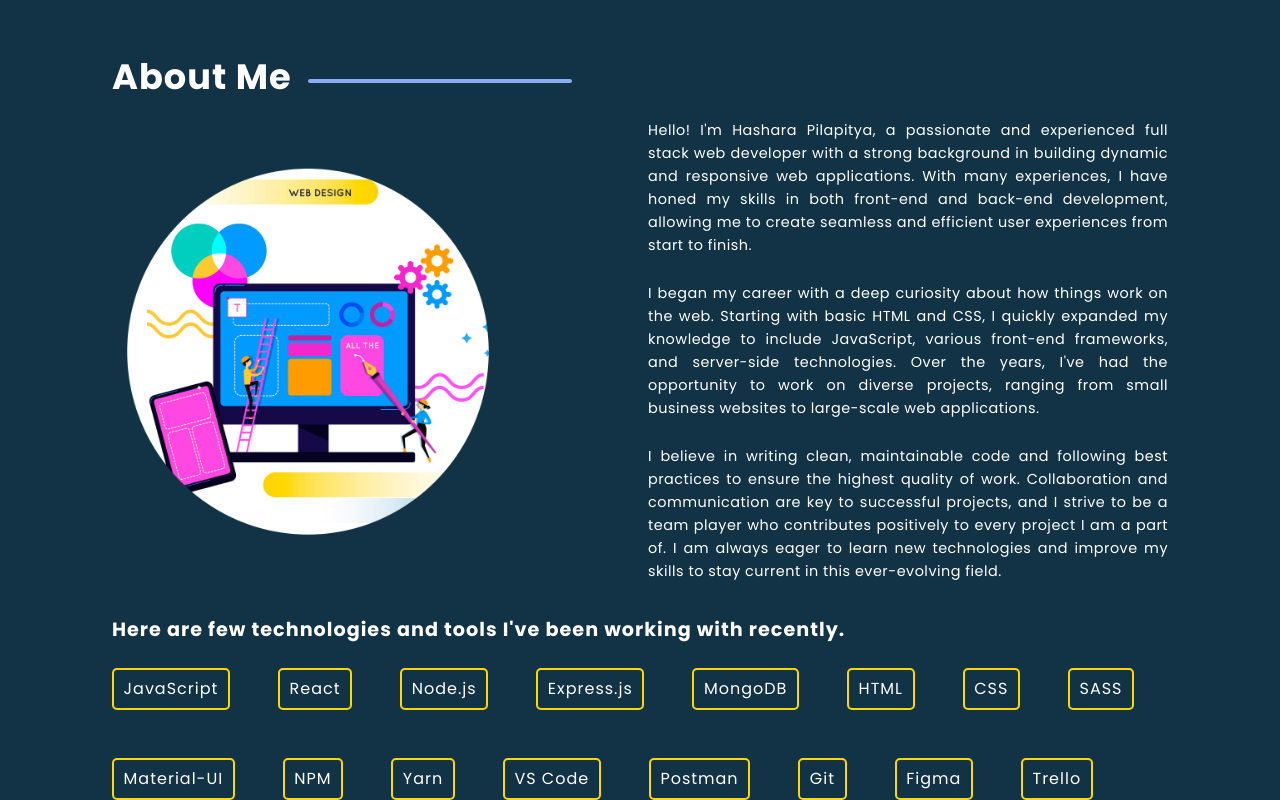
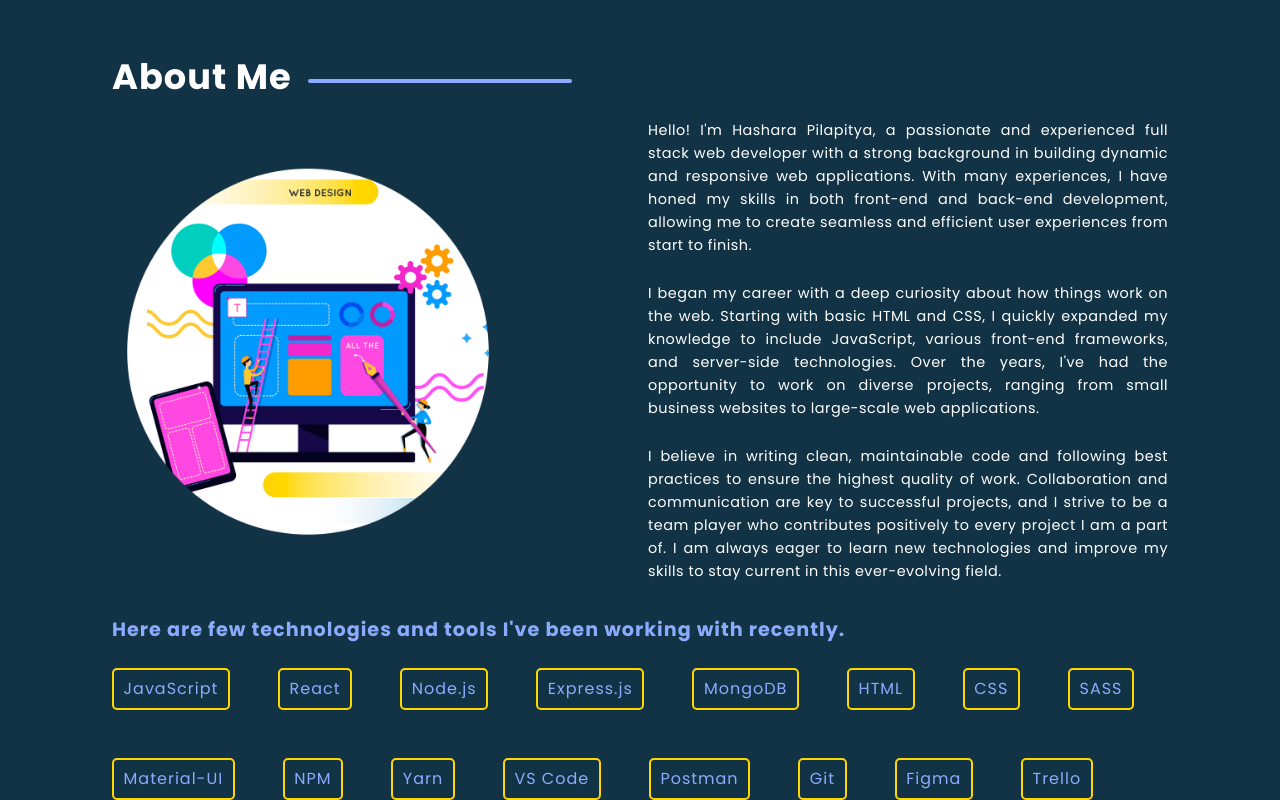
Before and after one commit to Hashara-Pilapitiya/Portfolio, a React (Create React App) app in the folder frontend/: page / in a window 1280 px wide. Shown: the part 723-1523 px from the top of the page. Built offline with nearby package versions, Linux system fonts and the light colour scheme; the HTML template or start-up script is replaced by a standard one; a web font is replaced by a local one.

Commit message:
Update About component styles to use var(--teal-color) for text color

```diff
--- a/frontend/src/components/About/about.css
+++ b/frontend/src/components/About/about.css
@@ -42,7 +42,7 @@
 
 .skills__title {
     font-size: 1.2rem;
-    color: white;
+    color: var(--teal-color);
     margin-bottom: 1.5rem;
     letter-spacing: 1px;
 }
@@ -58,6 +58,6 @@
     padding: 0.4rem 0.6rem;
     border-radius: 5px;
     font-size: 1rem;
-    color: white;
+    color: var(--teal-color);
     letter-spacing: 1px;
 }
```
